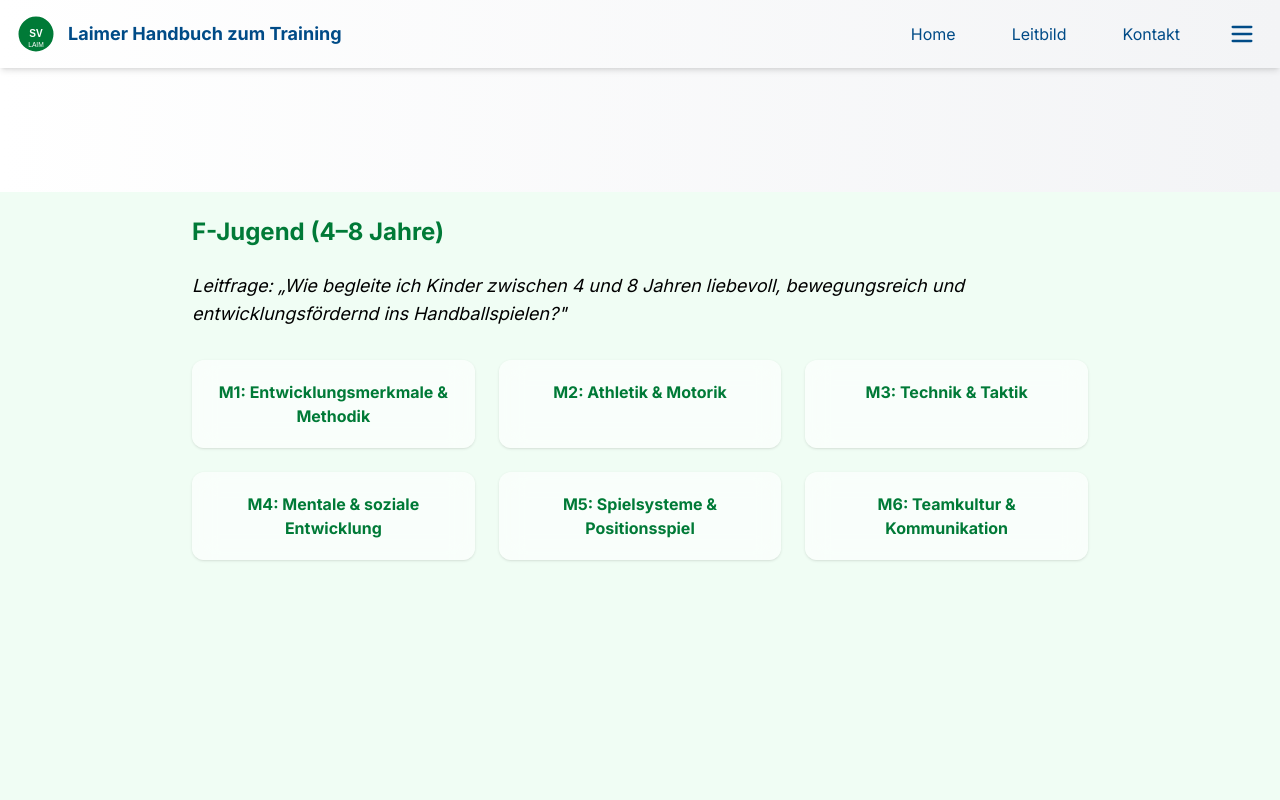
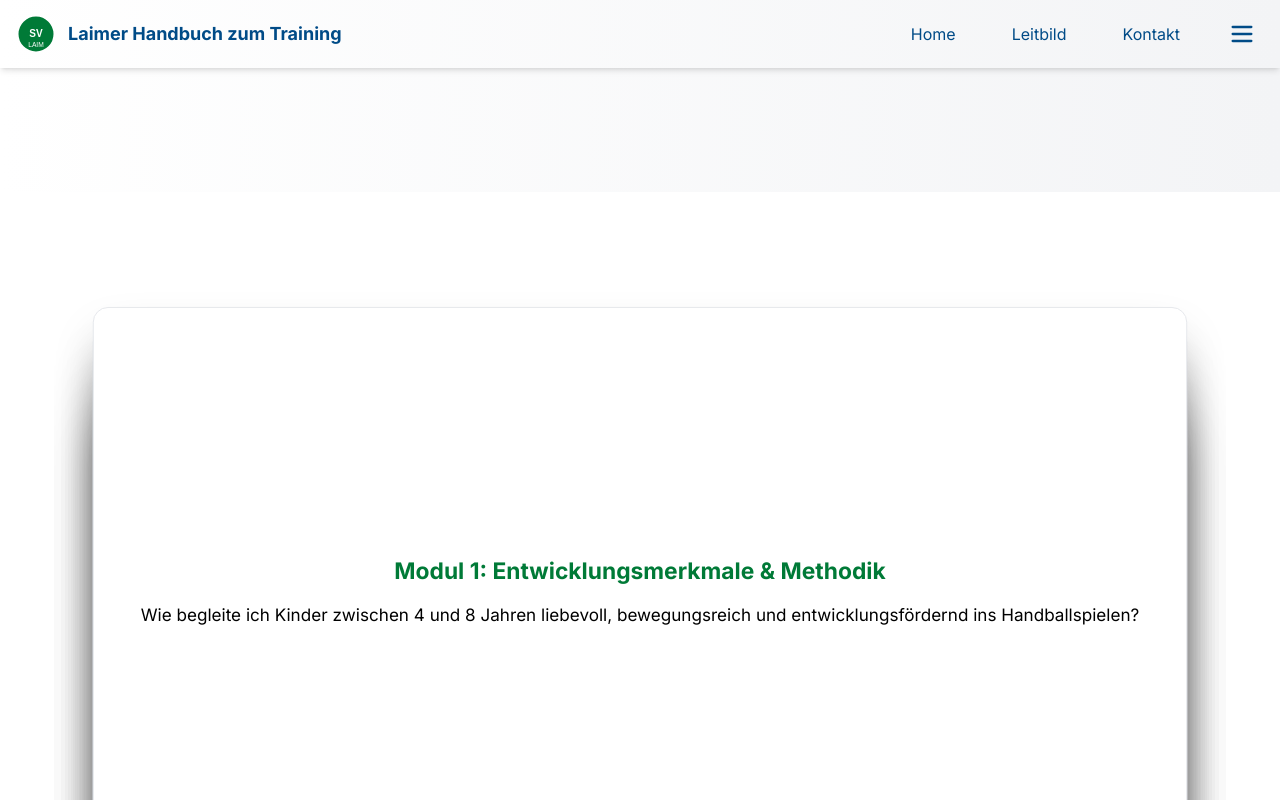
Before and after one commit to OGCoach23/Handbuch-Ausbildung, a React (Vite) app: page /f-jugend in a window 1280 px wide. Shown: the top 800 px of the page. Built offline with nearby package versions, Linux system fonts and the light colour scheme.

Commit message:
F-Jugend-Seite komplett überarbeitet: Gestapelte Modul-Karten mit 3D-Hover-Effekten, detaillierte Fragen für jedes Modul

```diff
--- a/src/pages/f-jugend.jsx
+++ b/src/pages/f-jugend.jsx
@@ -1,59 +1,68 @@
 import { motion } from "framer-motion";
 import { Link } from "react-router-dom";
 
-const moduleCards = [
+const moduleFJugend = [
   {
-    title: "M1: Entwicklungsmerkmale & Methodik",
-    link: "/f-jugend-m1",
+    titel: "Modul 1: Entwicklungsmerkmale & Methodik",
+    frage: "Wie begleite ich Kinder zwischen 4 und 8 Jahren liebevoll, bewegungsreich und entwicklungsfördernd ins Handballspielen?",
+    path: "/f-jugend-m1",
   },
   {
-    title: "M2: Athletik & Motorik",
-    link: "/f-jugend-m2",
+    titel: "Modul 2: Athletik & Motorik",
+    frage: "Wie entwickle ich mit Spaß, Fantasie und Bewegungslust die motorische Basis für alles, was später kommt?",
+    path: "/f-jugend-m2",
   },
   {
-    title: "M3: Technik & Taktik",
-    link: "/f-jugend-m3",
+    titel: "Modul 3: Technik & Taktik",
+    frage: "Wie erleben Kinder erste Ballaktionen spielerisch, ohne Technikdruck – und entwickeln ein Gefühl für Richtung, Raum und Zusammenspiel?",
+    path: "/f-jugend-m3",
   },
   {
-    title: "M4: Mentale & soziale Entwicklung",
-    link: "/f-jugend-m4",
+    titel: "Modul 4: Mentale & soziale Entwicklung",
+    frage: "Wie helfe ich Kindern, sich selbst zu entdecken, mit anderen zu spielen – und als Teil einer Gruppe stark zu werden?",
+    path: "/f-jugend-m4",
   },
   {
-    title: "M5: Spielsysteme & Positionsspiel",
-    link: "/f-jugend-m5",
+    titel: "Modul 5: Spielsysteme & Positionsspiel",
+    frage: "Wie können Kinder Handball spielen – ohne System, aber mit Raumgefühl, Bewegungslust und ersten Spiellogiken?",
+    path: "/f-jugend-m5",
   },
   {
-    title: "M6: Teamkultur & Kommunikation",
-    link: "/f-jugend-m6",
+    titel: "Modul 6: Teamkultur & Kommunikation",
+    frage: "Wie entsteht in einer wilden, bunten, lauten Kindergruppe ein echtes Wir-Gefühl – das verbindet, stärkt und Spaß macht?",
+    path: "/f-jugend-m6",
   },
 ];
 
-export default function FJugendPage() {
+export default function FJugend() {
   return (
-    <div className="bg-green-50 min-h-screen p-6">
-      <motion.div
-        initial={{ opacity: 0, y: 30 }}
-        animate={{ opacity: 1, y: 0 }}
-        transition={{ duration: 0.6 }}
-        className="max-w-4xl mx-auto"
-      >
-        <h1 className="text-2xl font-bold text-primary mb-6">F-Jugend (4–8 Jahre)</h1>
-        <p className="text-lg mb-8 italic">
-          Leitfrage: „Wie begleite ich Kinder zwischen 4 und 8 Jahren liebevoll, bewegungsreich und entwicklungsfördernd ins Handballspielen?"
-        </p>
-
-        <div className="grid grid-cols-1 sm:grid-cols-2 lg:grid-cols-3 gap-6">
-          {moduleCards.map(({ title, link }) => (
-            <Link
-              to={link}
-              key={title}
-              className="bg-white/60 backdrop-blur-md p-5 rounded-xl shadow hover:shadow-lg hover:scale-[1.02] transition duration-300"
+    <div className="bg-white min-h-screen flex items-center justify-center p-8">
+      <div className="relative w-full max-w-6xl h-[600px]">
+        {moduleFJugend.map((mod, index) => (
+          <Link to={mod.path} key={index}>
+            <motion.div
+              initial={{ y: index * 20, scale: 0.95 }}
+              whileHover={{
+                scale: 1.05,
+                y: 0,
+                backgroundColor: "#005baa",
+                zIndex: 10,
+              }}
+              transition={{ duration: 0.3 }}
+              className="absolute top-0 left-0 w-full h-full bg-white border rounded-2xl shadow-2xl p-8 flex flex-col justify-center items-center cursor-pointer transform transition-all duration-300"
+              style={{
+                zIndex: moduleFJugend.length - index,
+                transform: `translateY(${index * 10}px)`,
+              }}
             >
-              <h3 className="font-bold text-primary text-center">{title}</h3>
-            </Link>
-          ))}
-        </div>
-      </motion.div>
+              <h2 className="text-2xl font-bold text-primary text-center mb-4">
+                {mod.titel}
+              </h2>
+              <p className="text-center text-lg">{mod.frage}</p>
+            </motion.div>
+          </Link>
+        ))}
+      </div>
     </div>
   );
 }
```
